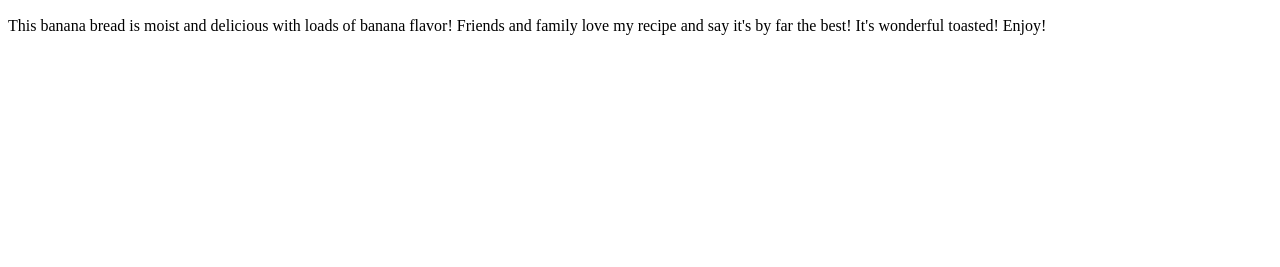
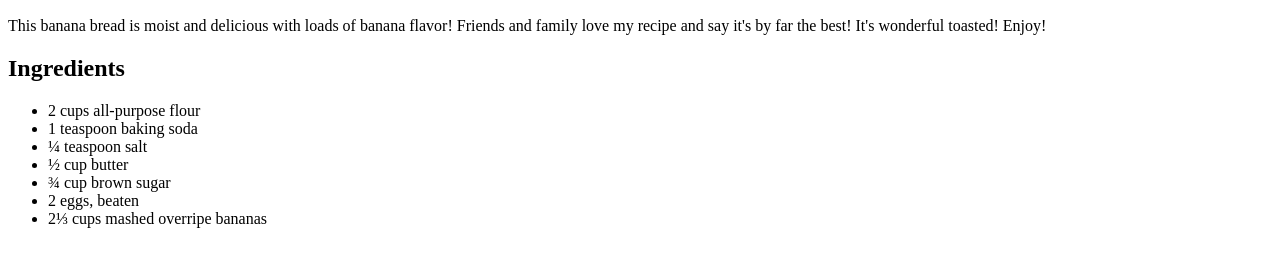
Before and after one commit to nicanor05/odin-recipies, a plain HTML site: page recipies/banana.html in a window 1280 px wide. Shown: the part 359-626 px from the top of the page. Drawn offline with Linux system fonts and the light colour scheme.

Commit message:
Add ingredient list

```diff
--- a/recipies/banana.html
+++ b/recipies/banana.html
@@ -11,5 +11,16 @@
     <h2>Description</h2>
     <p>This banana bread is moist and delicious with loads of banana flavor! Friends and family love
         my recipe and say it's by far the best! It's wonderful toasted! Enjoy!</p>
+
+    <h2>Ingredients</h2>
+    <ul>
+        <li>2 cups all-purpose flour</li>
+        <li>1 teaspoon baking soda</li>
+        <li>¼ teaspoon salt</li>
+        <li>½ cup butter</li>
+        <li>¾ cup brown sugar</li>
+        <li>2 eggs, beaten</li>
+        <li>2⅓ cups mashed overripe bananas</li>
+    </ul>
 </body>
 </html>
```
